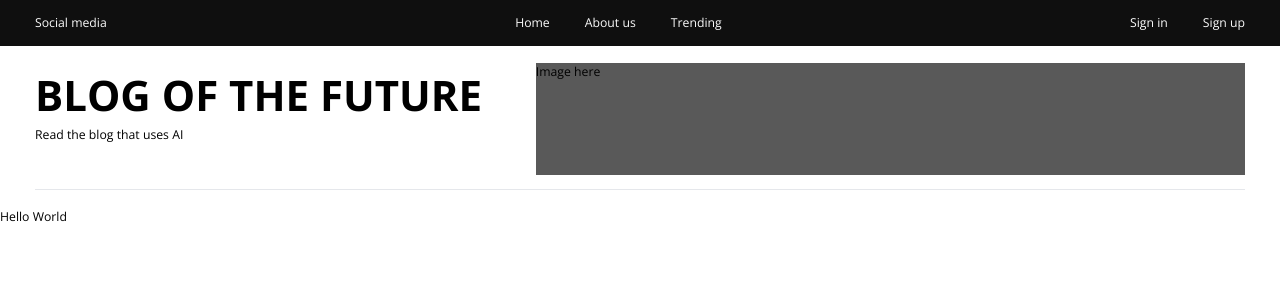
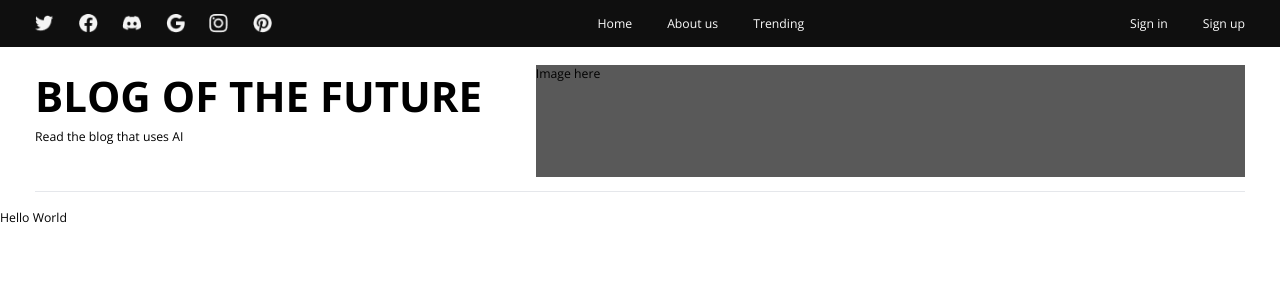
Before and after one commit to pedro-ladeia/AI-blog, a Next.js app: page / in a window 1280 px wide. Shown: the top 300 px of the page. Built offline with nearby package versions, Linux system fonts and the light colour scheme.

Commit message:
:sparkles: Added social medisa logo

```diff
--- a/app/(shared)/Navbar.tsx
+++ b/app/(shared)/Navbar.tsx
@@ -1,6 +1,7 @@
 import Image from 'next/image'
 import Link from 'next/link'
 import React from 'react'
+import SocialMedia from './SocialMedia'
 
 type Props = {}
 
@@ -8,7 +9,7 @@ const Navbar = (props: Props) => {
   return (
     <header className='mb-5'>
         <nav className='flex justify-between items-center w-full text-wh-50 px-10 py-4 bg-wh-900'>
-          <div className='hidden sm:block'> Social media </div> {/* Only appear in screens above small */}
+          <div className='hidden sm:block'> <SocialMedia /> </div> {/* Only appear in screens above small */}
 
             <div className='flex justify-between items-center gap-4 sm:gap-10'>
               <Link href="/"> Home </Link>
@@ -27,7 +28,7 @@ const Navbar = (props: Props) => {
             <div className='flex justify-between gap-8 mt-5 mb-4 mx-10'>
               <div className='basis-2/3 md:mt-3'>
                 <h1 className='font-bold text-3xl md:text-5xl'>BLOG OF THE FUTURE</h1>
-                <h4 className=' mt-3'>Read the blog that uses AI</h4>
+                <h3 className=' mt-3'>Read the blog that uses AI</h3>
               </div>
 
               <div className='basis-full relative w-auto h-32 bg-wh-500'>
```
